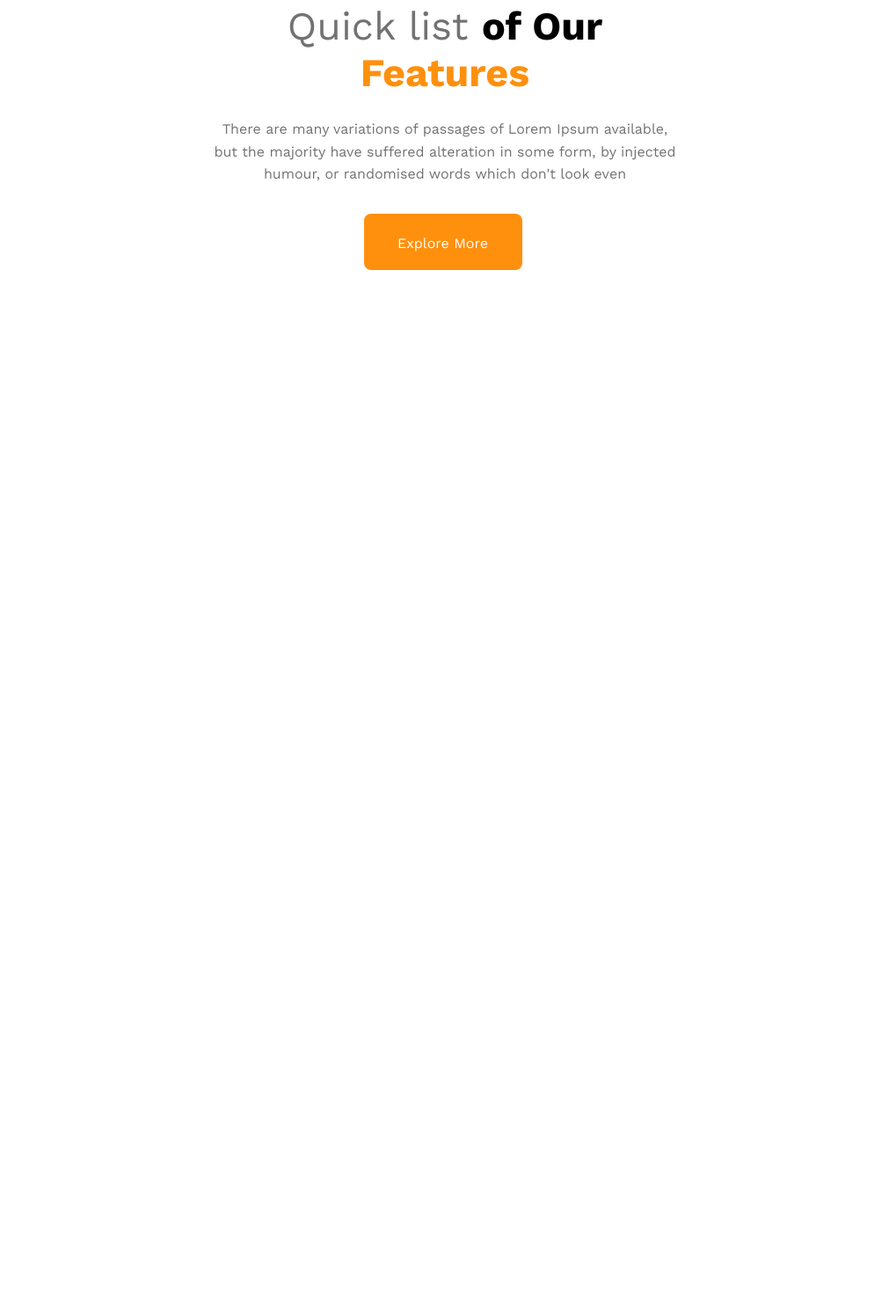
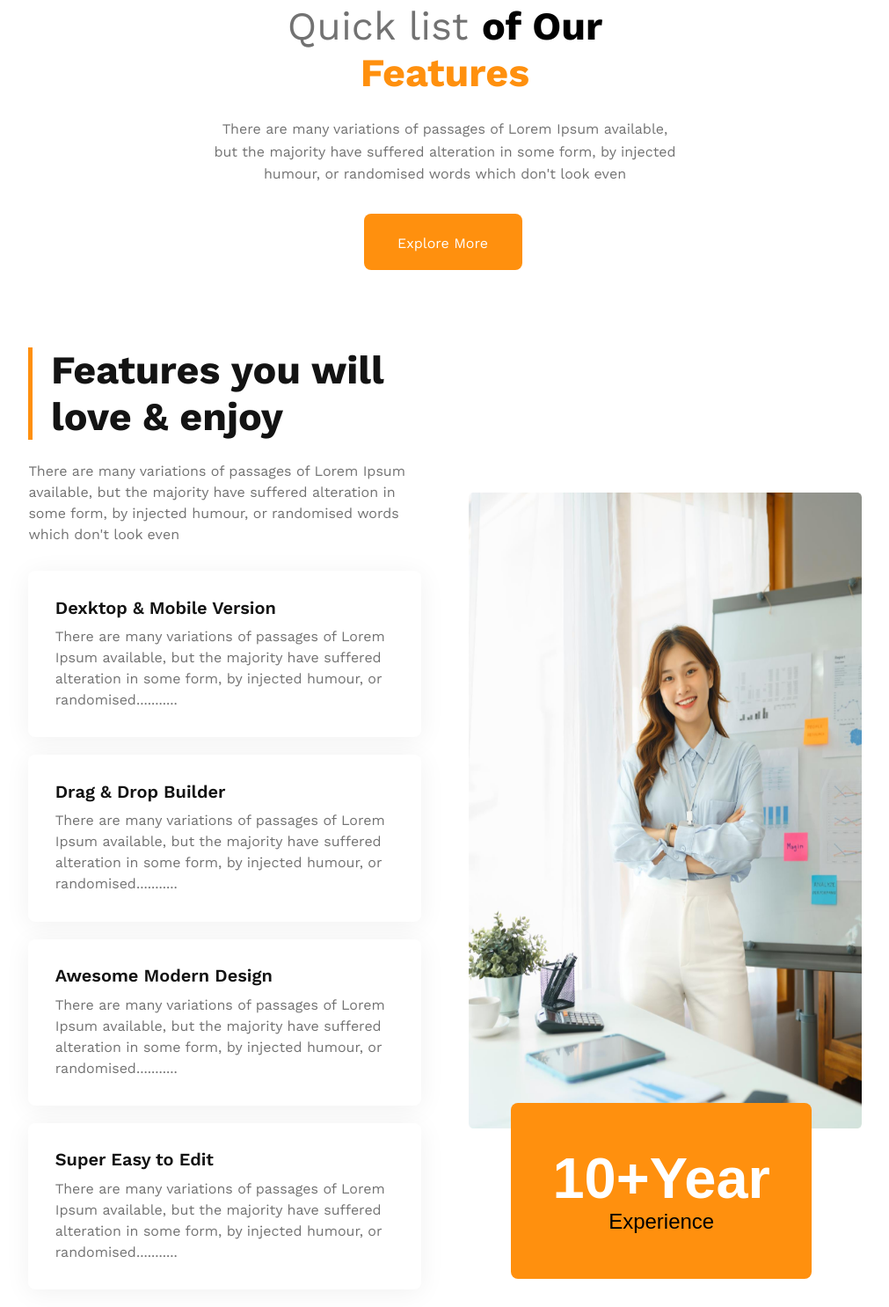
Before and after one commit to srabonti203/g3-aechitechs-project, a plain HTML site: page index.html in a window 1280 px wide. Shown: the part 1912-3398 px from the top of the page at 88% size, without its empty margins (134-1145 px from the left). Before the commit the page ends 2348 px from the top, so only its background shows below. Drawn offline with nearby package versions, Linux system fonts and the light colour scheme.

Commit message:
added feature sectiob with responsive css code

```diff
--- a/index.html
+++ b/index.html
@@ -61,6 +61,60 @@
             <div class="btn-yellow by2">Explore More</div>
           </div>
         </section>
+
+        <section class="feature max-width">
+          <div class="feature-text">
+            <div class="bar display-flex">
+              <div class="side-bar"></div>
+              <h2>Features you will <br />love & enjoy</h2>
+            </div>
+            <p class="pera1">
+              There are many variations of passages of Lorem Ipsum available,
+              but the majority have suffered alteration in some form, by
+              injected humour, or randomised words which don't look even
+            </p>
+            <div class="feature-cart">
+              <div class="cart1">
+                <h4>Dexktop & Mobile Version</h4>
+                <p>
+                  There are many variations of passages of Lorem Ipsum
+                  available, but the majority have suffered alteration in some
+                  form, by injected humour, or randomised...........
+                </p>
+              </div>
+              <div class="cart2">
+                <h4>Drag & Drop Builder</h4>
+                <p>
+                  There are many variations of passages of Lorem Ipsum
+                  available, but the majority have suffered alteration in some
+                  form, by injected humour, or randomised...........
+                </p>
+              </div>
+              <div class="cart3">
+                <h4>Awesome Modern Design</h4>
+                <p>
+                  There are many variations of passages of Lorem Ipsum
+                  available, but the majority have suffered alteration in some
+                  form, by injected humour, or randomised...........
+                </p>
+              </div>
+              <div class="cart4">
+                <h4>Super Easy to Edit</h4>
+                <p>
+                  There are many variations of passages of Lorem Ipsum
+                  available, but the majority have suffered alteration in some
+                  form, by injected humour, or randomised...........
+                </p>
+              </div>
+            </div>
+          </div>
+          <div class="feature-image">
+            <img src="images/architect.png" alt="" />
+            <button class="t-yr">
+              <span id="t-special">10+Year</span><br>Experience
+            </button>
+          </div>
+        </section>
       </main>
     </div>
   </body>
--- a/style.css
+++ b/style.css
@@ -134,11 +134,92 @@ a {
   line-height: 1.6rem;
   margin-bottom: 2rem;
 }
+/* feature styles */
+.feature {
+  display: grid;
+  grid-template-columns: repeat(2, 1fr);
+  gap: 3.4rem;
+}
+.feature-text {
+  max-width: 586px;
+  padding-top: 2.4rem;
+}
+.bar {
+  gap: 1.3rem;
+  margin-bottom: 1.5rem;
+}
+.side-bar {
+  width: 0.3rem;
+  height: 6.6rem;
+  background: rgba(255, 144, 14, 1);
+}
+.feature-text h2 {
+  color: rgba(19, 19, 19, 1);
+  font-size: 2.8rem;
+  font-weight: 700;
+  line-height: 3.3rem;
+}
+.feature-text p {
+  color: rgba(114, 114, 114, 1);
+  font-size: 1rem;
+  font-weight: 400;
+  line-height: 1.5rem;
+}
+.pera1 {
+  margin-bottom: 1.8rem;
+}
+.cart1,
+.cart2,
+.cart3,
+.cart4 {
+  max-width: 586px;
+  border-radius: 8px;
+  box-shadow: 0px 4px 30px 0px rgba(0, 0, 0, 0.06);
+  background: rgba(255, 255, 255, 1);
+  padding: 1.9rem;
+  margin-bottom: 1.25rem;
+}
+.feature-cart h4 {
+  color: rgba(19, 19, 19, 1);
+  font-size: 1.25rem;
+  font-weight: 600;
+  line-height: 1.4rem;
+  margin-bottom: 0.63rem;
+}
+.feature-image {
+  position: relative;
+}
+.feature-image img {
+  width: 100%;
+  height: 100%;
+}
+.t-yr {
+  position: absolute;
+  z-index: 1;
+  bottom: -6rem;
+  left: -2rem;
+  align-items: center;
+  display: block;
+  width: 342px;
+  height: 200px;
+  margin-bottom: 4rem;
+  border: none;
+  border-radius: 8px;
+  background: rgba(255, 144, 14, 1);
+  font-size: 1.5rem;
+}
+#t-special {
+  color: rgba(255, 255, 255, 1);
+  font-size: 4.06rem;
+  font-weight: 600;
+  line-height: 4.3rem;
+}
 /* footer styles */
 /* mobile device styles */
 @media screen and (min-width: 1201px) and (max-width: 1400px) {
   .quick-list {
     flex-direction: column;
+    margin-bottom: 3.1rem;
   }
   .quic-image {
     gap: 3.5rem;
@@ -148,6 +229,21 @@ a {
   }
   .by2 {
     margin-left: 11rem;
+  }
+  /* feature styles */
+  .feature-image {
+    display: flex;
+    flex-direction: column;
+    justify-content: center;
+    align-items: center;
+  }
+  .feature-image img {
+    width: 100%;
+    height: 64%;
+  }
+  .t-yr {
+    bottom: -2rem;
+    left: 3rem;
   }
 }
 @media screen and (min-width: 993px) and (max-width: 1200px) {
@@ -160,6 +256,25 @@ a {
   /* quick-list style */
   .quick-list {
     flex-direction: column;
+    margin-bottom: 1.1rem;
+  }
+  .pera1 {
+    margin-bottom: 0.8rem;
+  }
+  /* feature styles */
+  .feature-image {
+    display: flex;
+    flex-direction: column;
+    justify-content: center;
+    align-items: center;
+  }
+  .feature-image img {
+    width: 100%;
+    height: 53%;
+  }
+  .t-yr {
+    bottom: -1rem;
+    left: 2rem;
   }
 }
 @media screen and (min-width: 577px) and (max-width: 992px) {
@@ -188,6 +303,7 @@ a {
   /* quick-list style */
   .quick-list {
     gap: 2.5rem;
+    margin-bottom: 0.1rem;
   }
   .quic-image {
     gap: 0.5rem;
@@ -199,6 +315,18 @@ a {
   }
   .quick-text p {
     margin-bottom: 1rem;
+  }
+  /* feature styles */
+  .feature {
+    grid-template-columns: 1fr;
+    gap: 0.4rem;
+  }
+  .bar {
+    flex-direction: row;
+  }
+  .t-yr {
+    width: 310px;
+    height: 165px;
   }
 }
 @media screen and (max-width: 576px) {
@@ -232,6 +360,11 @@ a {
     margin-bottom: 0.8rem;
   }
   /* quick-list style */
+  .quick-list {
+    margin-top: 2rem;
+    margin-bottom: 1.1rem;
+    gap: 1.8rem;
+  }
   .quic-image {
     grid-template-columns: 1fr;
   }
@@ -241,4 +374,19 @@ a {
   .quick-text p {
     margin-bottom: 1rem;
   }
+  /* feature styles */
+  .feature {
+    grid-template-columns: 1fr;
+    gap: 0.4rem;
+  }
+  .bar {
+    flex-direction: row;
+  }
+  .feature-text {
+    padding-top: 0.4rem;
+  }
+  .t-yr {
+    width: 267px;
+    height: 144px;
+  }
 }
```
